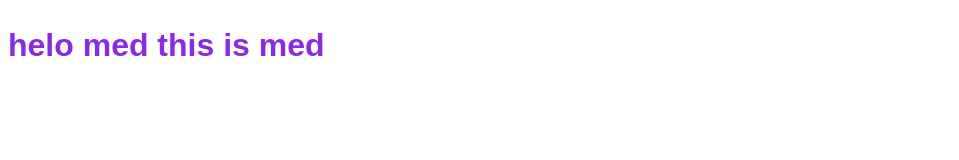
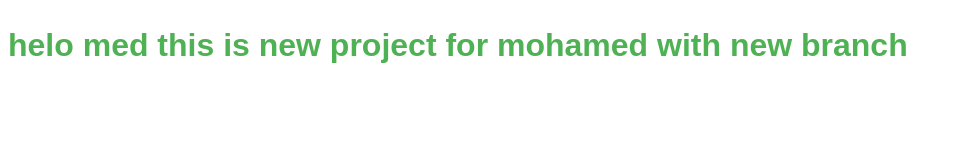
Before and after one commit to mrmedelmorjani1/Med-Projects, a plain HTML site: page index.html in a window 1280 px wide. Shown: the whole page, without its empty margins (0-959 px from the left). Drawn offline with Linux system fonts and the light colour scheme.

Commit message:
changing style for title

```diff
--- a/index.html
+++ b/index.html
@@ -3,12 +3,14 @@
 <head>
     <meta charset="UTF-8">
     <meta name="viewport" content="width=device-width, initial-scale=1.0">
-    <title>Document</title>
+    <title>my first git project
+         </title>
     <link rel="stylesheet" href="style.css">
+
 </head>
 
 <body>
-    <h2>helo med this is med
+    <h2>helo med this is new project for mohamed with new branch
     </h2>
 
 
--- a/style.css
+++ b/style.css
@@ -1,5 +1,5 @@
 h2{
-   color: blueviolet;
+   color: rgb(78, 178, 84);
    font-family: Arial, Helvetica, sans-serif;
    font-size: xx-large;
 
```
